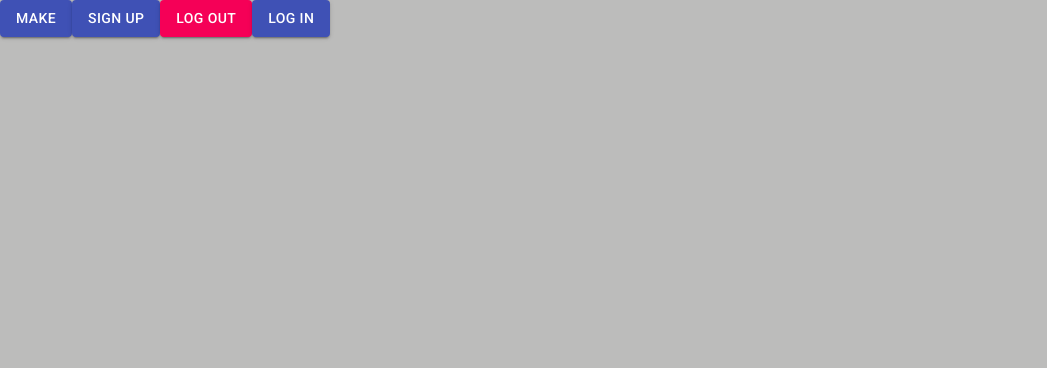
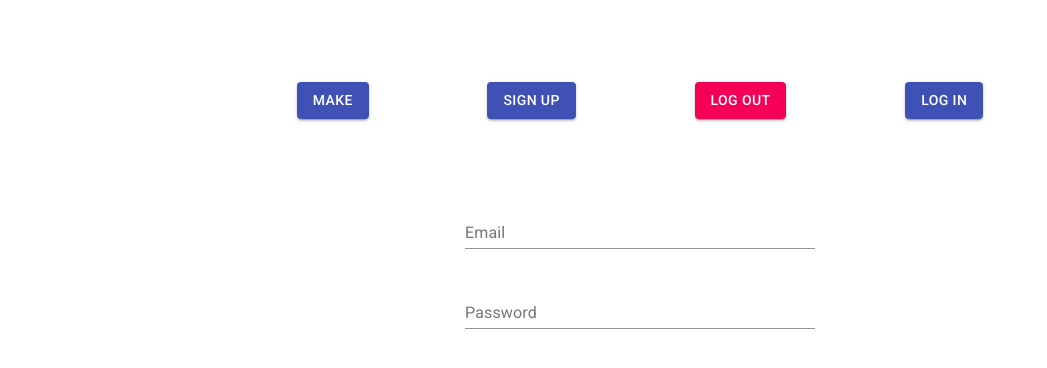
Before and after one commit to Mvcampbell3/initech-launch-system, a React (Create React App) app: page /test in a window 1280 px wide. Shown: the top 368 px of the page, without its empty margins (0-1047 px from the left). Built offline with nearby package versions, Linux system fonts and the light colour scheme; no server answers; the database is empty.

Commit message:
input group component

```diff
--- a/src/App.js
+++ b/src/App.js
@@ -15,8 +15,7 @@ import Testing from './pages/Testing';
   useState hooks and useEffect hooks. We are also going to use some useMemo and useRef to hold on to things we need to
   interact with and not cause re-rendering. It's gonna be fun!
 
-  After we get some more basic front-end stuff done, we will jump into firebase interactions and stripe. When we get there, it might be
-  better to get together or have a zoom call to talk about what we are going to be doing.
+  After we get some more basic front-end stuff done, we will jump into firebase interactions and stripe. When we get there, it might be better to get together or have a zoom call to talk about what we are going to be doing.
 
 */
 
--- /dev/null
+++ b/src/components/InputGroup/index.js
@@ -0,0 +1,24 @@
+import React from 'react';
+import './inputGroup.css';
+
+import TextField from '@material-ui/core/TextField';
+
+
+const InputGroup = (props) => {
+  return (
+    <div className="input-group">
+      <TextField
+        className='text-input'
+        id='email-input'
+        label={props.label}
+        placeholder={props.placeholder}
+        value={props.value}
+        onChange={e => props.setValue(e.target.value)}
+        type={props.type}
+        autoComplete={props.auto_complete}
+      />
+    </div>
+  );
+}
+
+export default InputGroup;
--- /dev/null
+++ b/src/components/InputGroup/inputGroup.css
@@ -0,0 +1,9 @@
+.input-group {
+  width: 100%;
+  margin-bottom: 2em;
+}
+
+.text-input {
+  width: 100%;
+  font-size: 20px;
+}
--- a/src/pages/Testing/index.js
+++ b/src/pages/Testing/index.js
@@ -1,4 +1,4 @@
-import React, { useEffect, useContext, useRef } from 'react';
+import React, { useEffect, useContext, useRef, useState } from 'react';
 import './testing.css';
 
 import { FirebaseContext } from '../../utils/firebase';
@@ -6,6 +6,7 @@ import 'firebase/database';
 import 'firebase/auth';
 
 import Button from '@material-ui/core/Button';
+import InputGroup from '../../components/InputGroup';
 
 
 const Testing = (props) => {
@@ -15,6 +16,9 @@ const Testing = (props) => {
   const db = firebase.database();
   const auth = firebase.auth();
 
+  const [email, setEmail] = useState('');
+  const [password, setPassword] = useState('');
+
   useEffect(() => {
     db.ref('test').on('value', (snap) => {
       console.log(snap.val())
@@ -23,9 +27,22 @@ const Testing = (props) => {
 
   useEffect(() => {
     console.log(auth);
-    auth.onAuthStateChanged(userAuth => {
-      console.log(userAuth);
-      user.current = userAuth;
+    auth.onAuthStateChanged(user => {
+      console.log(user);
+      user.current = user;
+      const refP_db = db.ref(`users/${user.uid}`);
+      refP_db.once('value', (snap) => {
+        console.log(snap.val())
+        db.ref('products').once('value', prod_db => {
+          console.log(prod_db.val())
+          let products_arr = [];
+          for (let pd_id in prod_db.val()) {
+            products_arr.push({ ...prod_db.val()[pd_id], id: pd_id })
+          }
+          console.log(products_arr)
+          const new_products = [...products_arr].filter(prod => prod.misson === 'LEO');
+        })
+      })
     })
   }, [auth])
 
@@ -42,8 +59,6 @@ const Testing = (props) => {
   }
 
   const signUp = () => {
-    const email = 'mvcampbell3@gmail.com';
-    const password = '12341234';
     auth.createUserWithEmailAndPassword(email, password)
       .then((user) => {
         console.log(user);
@@ -54,11 +69,10 @@ const Testing = (props) => {
   }
 
   const logIn = () => {
-    const email = 'mvcampbell3@gmail.com';
-    const password = '12341234';
     auth.signInWithEmailAndPassword(email, password)
       .then((user) => {
-        console.log(user);
+        // console.log(user);
+
       })
       .catch(err => {
         console.log(err);
@@ -71,10 +85,16 @@ const Testing = (props) => {
 
   return (
     <div className="testing-container">
-      <Button className="btn" variant='contained' color='primary' onClick={makeStuff}>Make</Button>
-      <Button className='btn' variant='contained' color='primary' onClick={signUp}>Sign Up</Button>
-      <Button className='btn' variant='contained' color='secondary' onClick={logOut}>Log Out</Button>
-      <Button className='btn' variant='contained' color='primary' onClick={logIn}>Log In</Button>
+      <div className="button-holder">
+        <Button className="btn" variant='contained' color='primary' onClick={makeStuff}>Make</Button>
+        <Button className='btn' variant='contained' color='primary' onClick={signUp}>Sign Up</Button>
+        <Button className='btn' variant='contained' color='secondary' onClick={logOut}>Log Out</Button>
+        <Button className='btn' variant='contained' color='primary' onClick={logIn}>Log In</Button>
+      </div>
+      <div className="input-wrapper">
+        <InputGroup value={email} setValue={setEmail} label='Email' type='email' auto_complete='email' placeholder='example@email.com' />
+        <InputGroup value={password} setValue={setPassword} label='Password' placeholder='********' type='password' auto_complete='new-password' />
+      </div>
     </div>
   );
 }
--- a/src/pages/Testing/testing.css
+++ b/src/pages/Testing/testing.css
@@ -0,0 +1,19 @@
+.testing-container {
+  width: 100%;
+  min-height: 100vh;
+  background-color: white;
+  padding-top: 2em;
+}
+
+.button-holder {
+  display: flex;
+  width: 80%;
+  margin: 0 auto 2em;
+  padding: 50px;
+  justify-content: space-evenly;
+}
+
+.input-wrapper {
+  width: 350px;
+  margin: 0 auto;
+}
```
